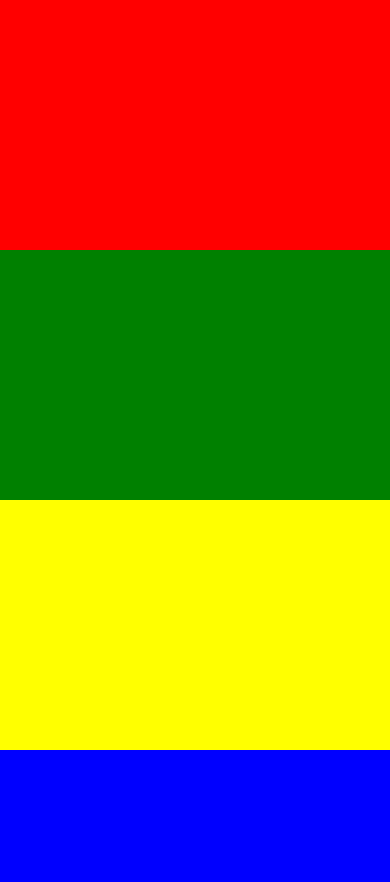
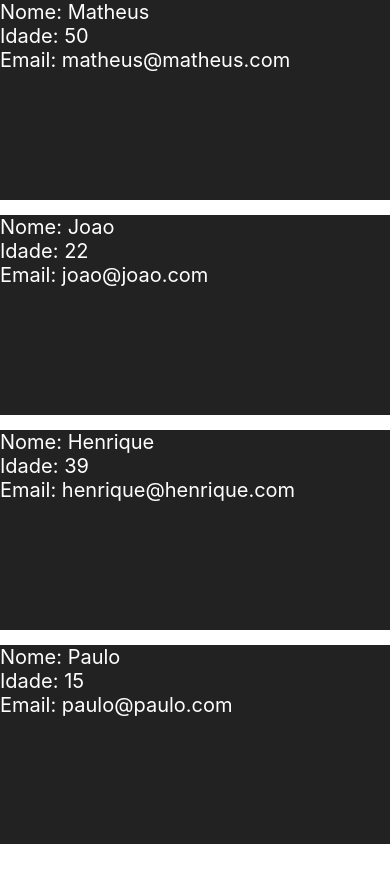
Before and after one commit to Pedro-Clear/Modeule-Basic, a React Native app: screen / in a window 390 px wide. Shown: the top 882 px of the page. After the commit the page ends 844 px from the top, so only its background shows below. Built offline with nearby package versions, Linux system fonts and the light colour scheme.

Commit message:
FlatList

```diff
--- a/App.js
+++ b/App.js
@@ -3,46 +3,65 @@
   View,
   Text,
   StyleSheet,
-  ScrollView
+  FlatList
   } from 'react-native';
 
 class App extends Component{
+
+  constructor(props){
+    super(props);
+    this.state = {
+      feed:[
+        {id:'1', nome: 'Matheus', idade: 50, email: 'matheus@matheus.com'},
+        {id:'2', nome: 'Joao', idade: 22, email: 'joao@joao.com'},
+        {id:'3', nome: 'Henrique', idade: 39, email: 'henrique@henrique.com'},
+        {id:'4', nome: 'Paulo', idade: 15, email: 'paulo@paulo.com'},
+        {id:'5', nome: 'JOSE', idade: 12, email: 'jose@jose.com'},
+      ]
+    };
+  }
+
   render(){
     return(
-      <View style={StyleSheet.container}>
-        <ScrollView>
-        <View style={styles.box1}></View>
-        <View style={styles.box2}></View>
-        <View style={styles.box3}></View>
-        <View style={styles.box4}></View>
-        </ScrollView>
+      <View style={styles.container}>
+
+      <FlatList
+      data={this.state.feed}
+      keyExtractor={(item) => item.id}
+      renderItem={ ({item}) => <Pessoa data={item} /> }
+      />
+
       </View>
-    )
+    );
   }
+
 }
 const styles = StyleSheet.create({
   container:{
     flex:1,
   },
-  box1:{
-    backgroundColor: 'red',
-    height: 250,
+  areaPessoa:{
+    backgroundColor: '#222',
+    height: 200,
+    marginBottom: 15
+  },
+  textoPessoa:{
+    color: '#FFF',
+    fontSize: 20,
+  }
+});
 
-  },
-  box2:{
-    backgroundColor: 'green',
-    height: 250,
+export default App;
 
-  },
-  box3:{
-    backgroundColor: 'yellow',
-    height: 250,
 
-  },
-  box4:{
-    backgroundColor: 'blue',
-    height: 250,
-
-  },
-})
-export default App;
+class Pessoa extends Component{
+  render(){
+    return(
+      <View style={styles.areaPessoa}>
+        <Text style={styles.textoPessoa}>Nome: {this.props.data.nome} </Text>
+        <Text style={styles.textoPessoa}>Idade: {this.props.data.idade} </Text>
+        <Text style={styles.textoPessoa}>Email: {this.props.data.email} </Text>
+      </View>
+    );
+  }
+}
```
